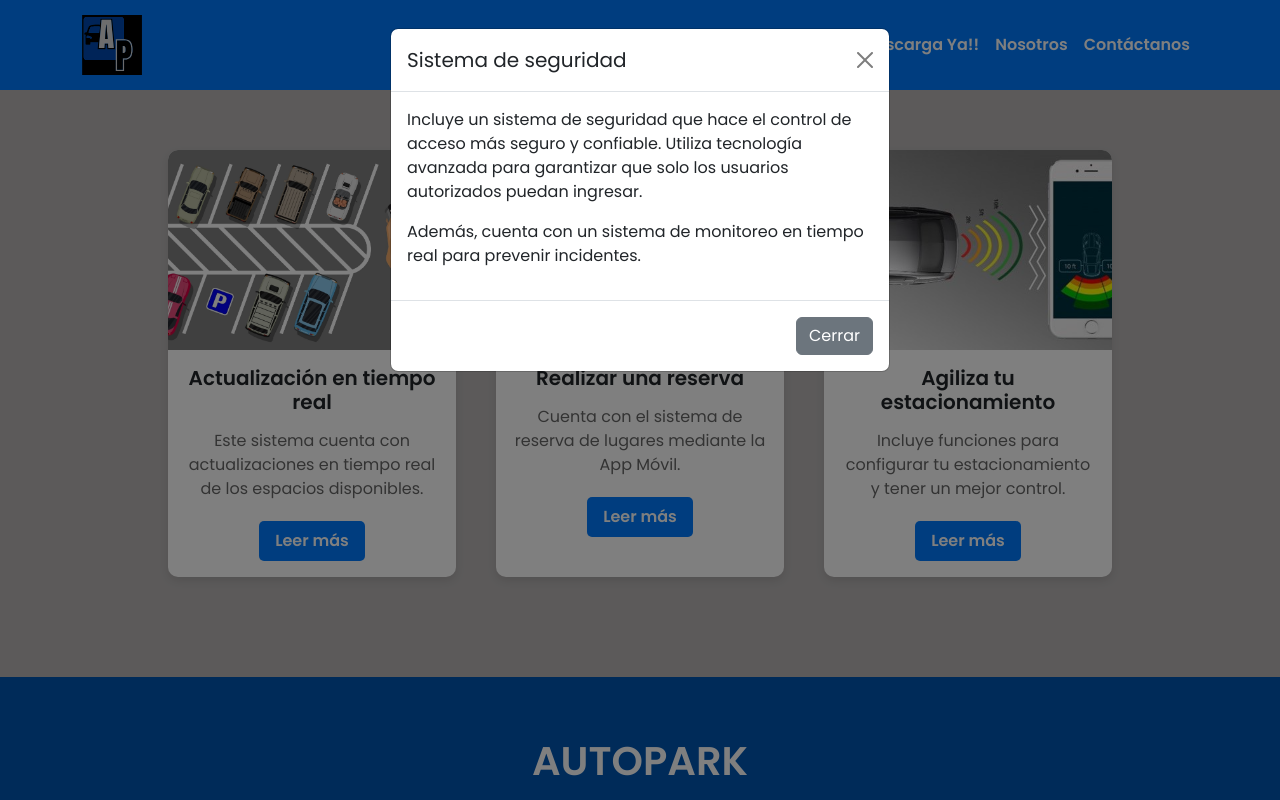
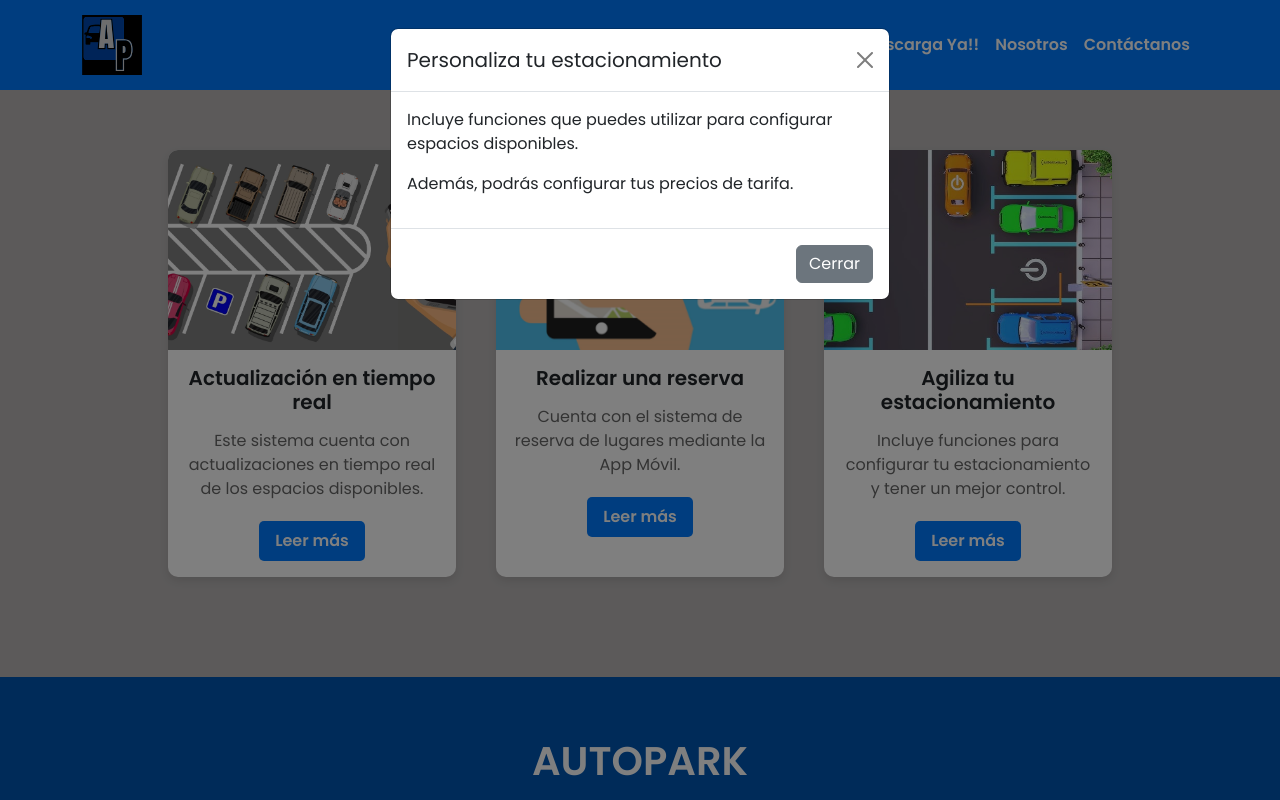
Before and after one commit to CiclosX/PaginaWeb_Autopark, a Django app: page /pagina2/ in a window 1280 px wide, after a click on "Leer más". Run offline with Django 5.2, Linux system fonts and the light colour scheme; some libraries are stand-ins or nearby versions.

Commit message:
Cambios nuevos

```diff
--- a/autopark/autopark/templates/pagina2.html
+++ b/autopark/autopark/templates/pagina2.html
@@ -181,7 +181,7 @@
 
         <!-- Card 3 -->
         <div class="card">
-            <img src="../static/alarmaapp.png" class="card-img-top" alt="Sistema de seguridad">
+            <img src="../static/hq720.jpg" class="card-img-top" alt="Sistema de seguridad">
             <div class="card-body">
                 <h5 class="card-title">Agiliza tu estacionamiento</h5>
                 <p class="card-text">Incluye funciones para configurar tu estacionamiento y tener un mejor control.</p>
@@ -253,12 +253,12 @@
         <div class="modal-dialog">
             <div class="modal-content">
                 <div class="modal-header">
-                    <h5 class="modal-title" id="modal3Label">Sistema de seguridad</h5>
+                    <h5 class="modal-title" id="modal3Label">Personaliza tu estacionamiento</h5>
                     <button type="button" class="btn-close" data-bs-dismiss="modal" aria-label="Close"></button>
                 </div>
                 <div class="modal-body">
-                    <p>Incluye un sistema de seguridad que hace el control de acceso más seguro y confiable. Utiliza tecnología avanzada para garantizar que solo los usuarios autorizados puedan ingresar.</p>
-                    <p>Además, cuenta con un sistema de monitoreo en tiempo real para prevenir incidentes.</p>
+                    <p>Incluye funciones que puedes utilizar para configurar espacios disponibles.</p>
+                    <p>Además, podrás configurar tus precios de tarifa.</p>
                 </div>
                 <div class="modal-footer">
                     <button type="button" class="btn btn-secondary" data-bs-dismiss="modal">Cerrar</button>
--- a/autopark/autopark/templates/pagina4.html
+++ b/autopark/autopark/templates/pagina4.html
@@ -152,7 +152,7 @@
                     <img src="../static/iconop0.png" alt="Brandon Candaneda">
                     <h3>Brandon Candaneda</h3>
                     <p>Técnico Superior Universitario</p>
-                    <p>Lorem ipsum dolor sit amet consectetur adipisicing elit.</p>
+                    <p>Especialista en Front-end como también diseño de maquetación web y móvil. </p>
                     <div class="social-links">
                         <a href="https://facebook.com/brandon" target="_blank"><img src="../static/icons8-facebook-nuevo.svg" alt="Facebook"></a>
                         <a href="https://instagram.com/brandon" target="_blank"><img src="../static/icons8-instagram.svg" alt="Instagram"></a>
```
Also changed, not shown: autopark/autopark/static/hq720.jpg (added).
